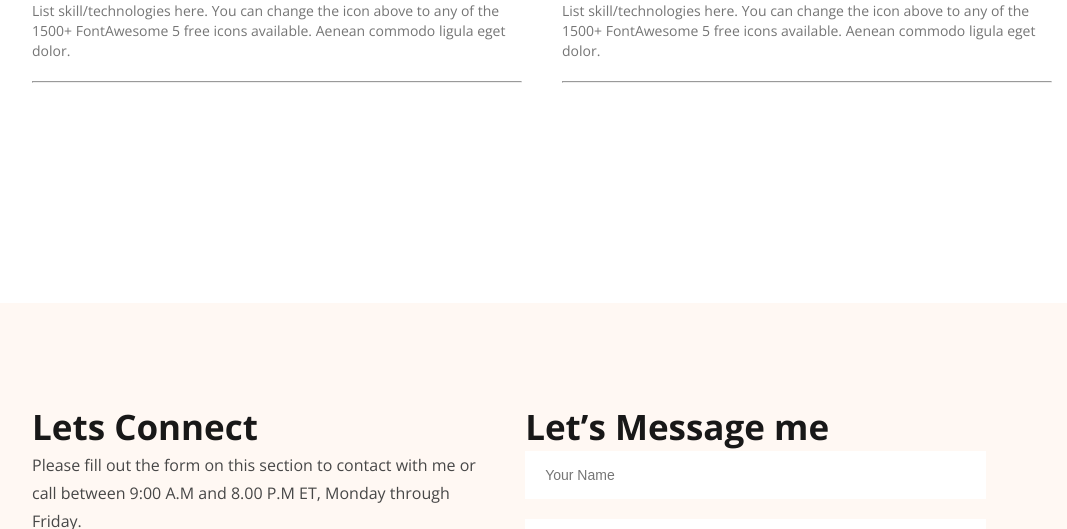
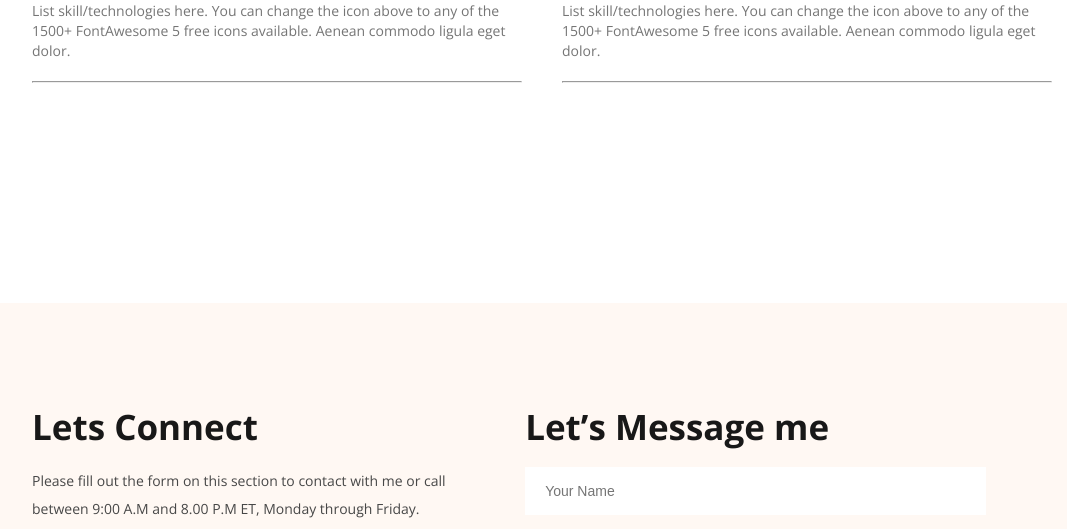
Before and after one commit to dmmalek/web-dev-portfolio-html-css, a plain HTML site: page index.html in a window 1280 px wide. Shown: the part 2706-3235 px from the top of the page, without its empty margins (98-1165 px from the left). Drawn offline with nearby package versions, Linux system fonts and the light colour scheme.

Commit message:
designed footer section

```diff
--- a/style.css
+++ b/style.css
@@ -238,11 +238,13 @@ hr {
   font-size: 35px;
   font-weight: 700;
   line-height: 48px;
+  margin-bottom: 1rem;
 }
 .connect-description {
-  font-size: 16px;
+  font-size: 14px;
   font-weight: 400;
   line-height: 28px;
+  margin-bottom: 1rem;
 }
 .message input[type="text"],
 input[type="email"],
```
